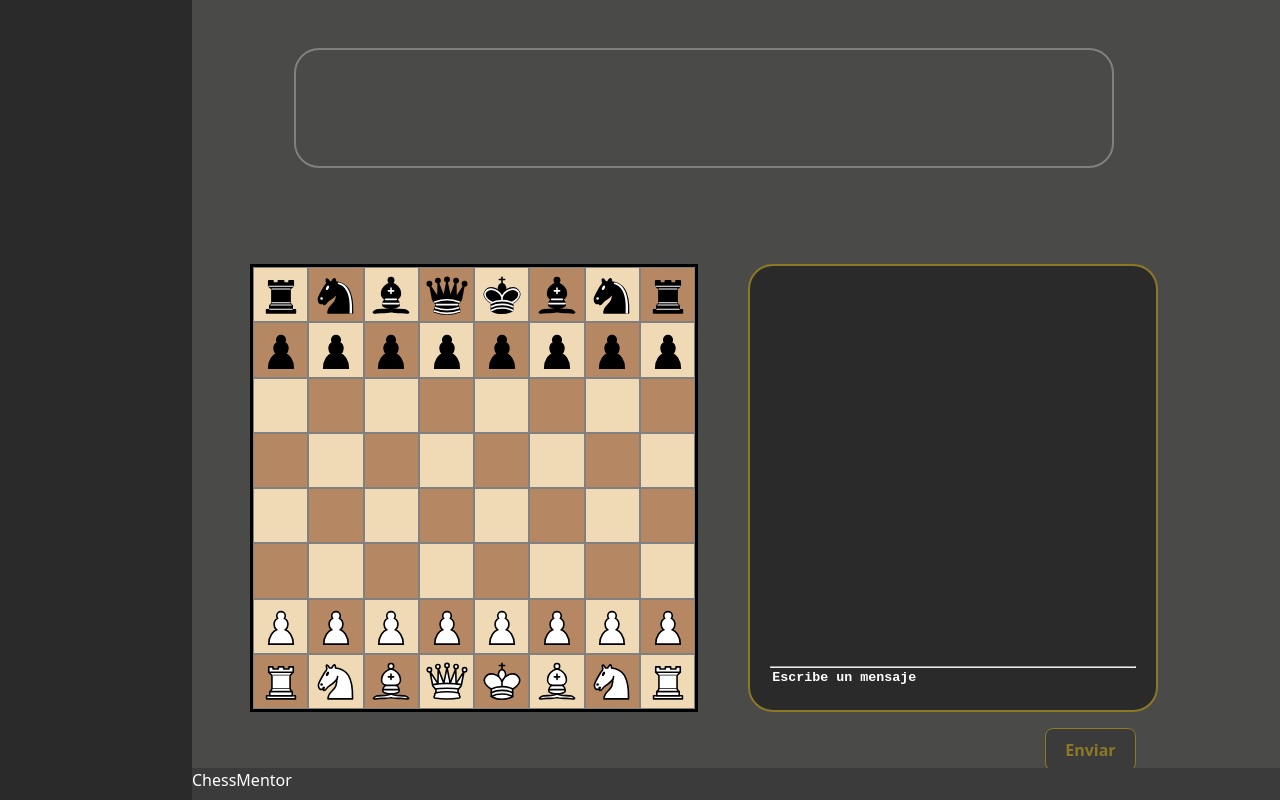
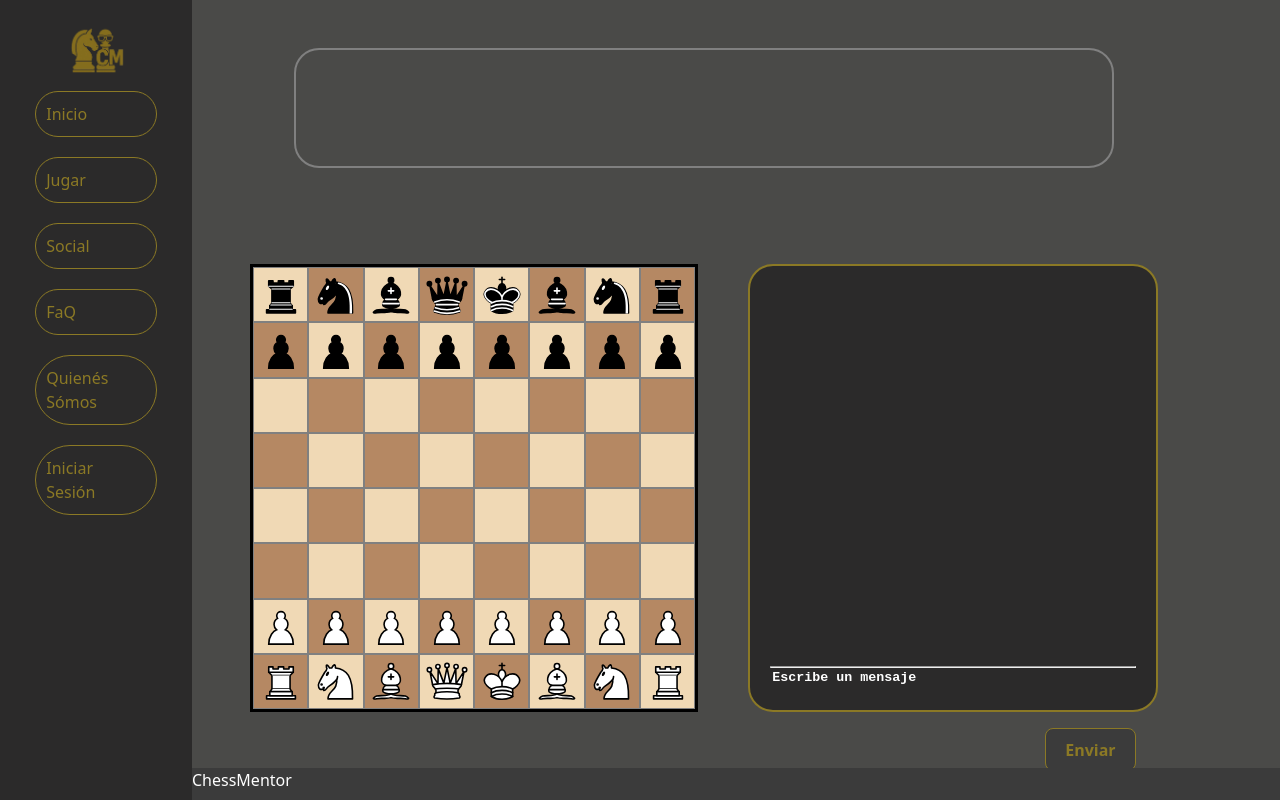
Before and after one commit to jaVillena17/chess-mentor, a React (Vite) app in the folder chess-mentor/: page / in a window 1280 px wide. Built offline with nearby package versions, Linux system fonts and the light colour scheme.

Commit message:
header updated with links and provisional logo

```diff
--- a/chess-mentor/package.json
+++ b/chess-mentor/package.json
@@ -11,7 +11,8 @@
   },
   "dependencies": {
     "react": "^19.0.0",
-    "react-dom": "^19.0.0"
+    "react-dom": "^19.0.0",
+    "react-router-dom": "^7.5.1"
   },
   "devDependencies": {
     "@eslint/js": "^9.21.0",
--- a/chess-mentor/src/components/header.jsx
+++ b/chess-mentor/src/components/header.jsx
@@ -1,9 +1,17 @@
 import '../static/css/header.css'
+import { Link } from 'react-router-dom'
+
+const views = ["Inicio", "Jugar", "Social", "FaQ", "Quienés Sómos","Iniciar Sesión"]
 
 export const Header = () => {
     return (
         <nav className="header-nav">
-
+            <img src="/assets/logo.png" alt="Logo" />
+            {views.map((link) => {
+                return (
+                    <Link to={`/${link}`} key={link}>{link}</Link>
+                )
+            })}
         </nav>
     )
 }
--- a/chess-mentor/src/main.jsx
+++ b/chess-mentor/src/main.jsx
@@ -2,9 +2,12 @@ import { StrictMode } from 'react'
 import { createRoot } from 'react-dom/client'
 import { App } from './App'
 import './index.css'
+import { BrowserRouter } from 'react-router-dom'
 
 createRoot(document.getElementById('root')).render(
   <StrictMode>
-    <App/>
+    <BrowserRouter>
+      <App/>
+    </BrowserRouter>
   </StrictMode>,
 )
--- a/chess-mentor/src/static/css/header.css
+++ b/chess-mentor/src/static/css/header.css
@@ -2,5 +2,23 @@ nav.header-nav{
     width: 15vw;
     height: 100vh;
     float: left;
+    padding: 20px;
     background-color: #2b2a2a;
+    display: flex;
+    flex-direction: column;
+    align-items: center;
 }
+
+nav.header-nav img{
+    width: 40%;
+}
+
+nav.header-nav a{
+    width: 80%;
+    text-decoration: none;
+    color: #8b7925;
+    border: 1px solid #8b7925;
+    margin: 10px 0px;
+    padding: 10px;
+    border-radius: 999px;
+}
```
Also changed, not shown: chess-mentor/public/assets/logo.png (added), 1 other file (tests, documents, lock files or other folders).
